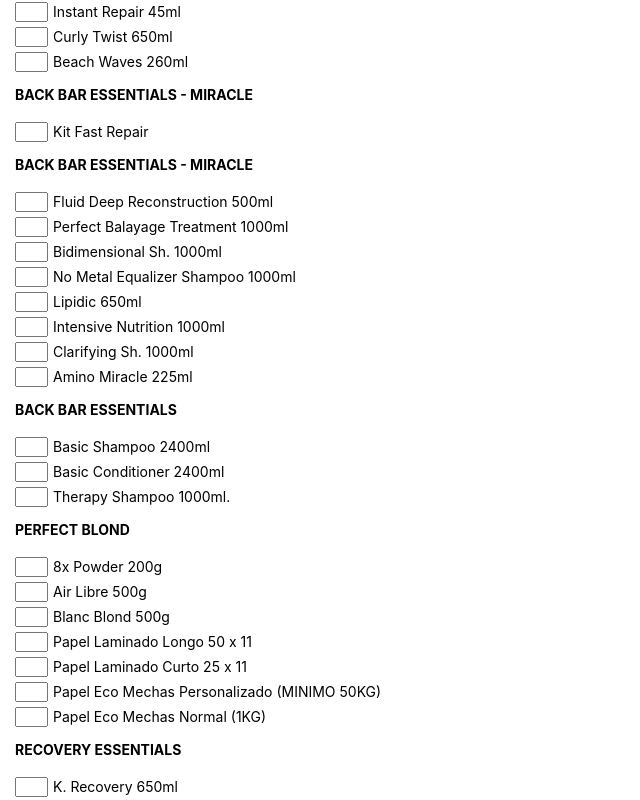
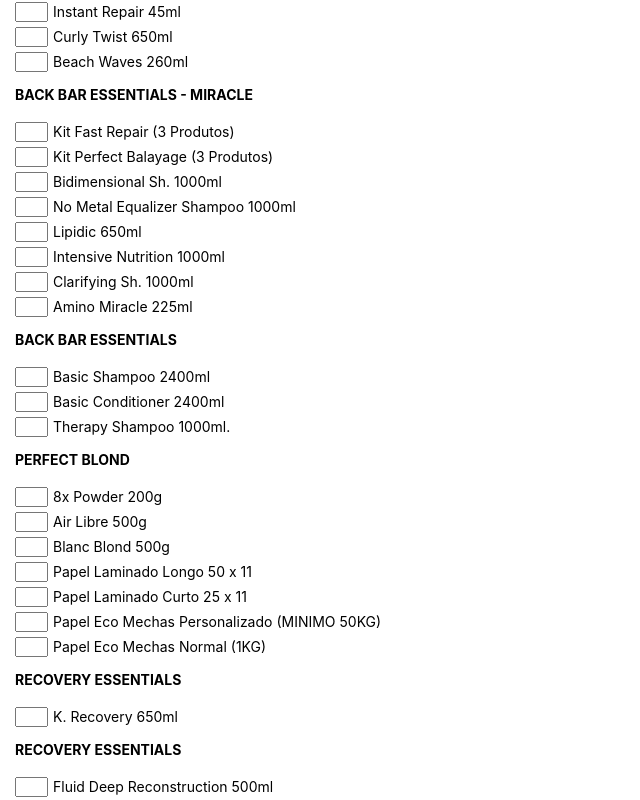
Before and after one commit to guiazca/truss, a React (Create React App) app: page / in a window 1280 px wide. Shown: the part 948-1748 px from the top of the page, without its empty margins (0-640 px from the left). Built offline with nearby package versions, Linux system fonts and the light colour scheme.

Commit message:
fix product

```diff
--- a/src/components/state.js
+++ b/src/components/state.js
@@ -195,17 +195,8 @@
     {
       codigo: "211 044",
       count: "",
-      nome: "Kit Fast Repair",
+      nome: "Kit Fast Repair (3 Produtos)",
       price: 122.9,
-      linha: "PROFISSIONAL",
-      subLinha: "BACK BAR ESSENTIALS - MIRACLE",
-      estoque: true,
-    },
-    {
-      codigo: "211 045",
-      count: "",
-      nome: "Fluid Deep Reconstruction 500ml",
-      price: 83.1,
       linha: "PROFISSIONAL",
       subLinha: "BACK BAR ESSENTIALS - MIRACLE",
       estoque: true,
@@ -213,7 +204,7 @@
     {
       codigo: "710",
       count: "",
-      nome: "Perfect Balayage Treatment 1000ml",
+      nome: "Kit Perfect Balayage (3 Produtos)",
       price: 182.9,
       estoque: true,
     },
@@ -337,6 +328,14 @@
       count: "",
       nome: "K. Recovery 650ml",
       price: 73.9,
+      subLinha: "RECOVERY ESSENTIALS",
+      estoque: true,
+    },
+    {
+      codigo: "211 045",
+      count: "",
+      nome: "Fluid Deep Reconstruction 500ml",
+      price: 82.2,
       subLinha: "RECOVERY ESSENTIALS",
       estoque: true,
     },
```
